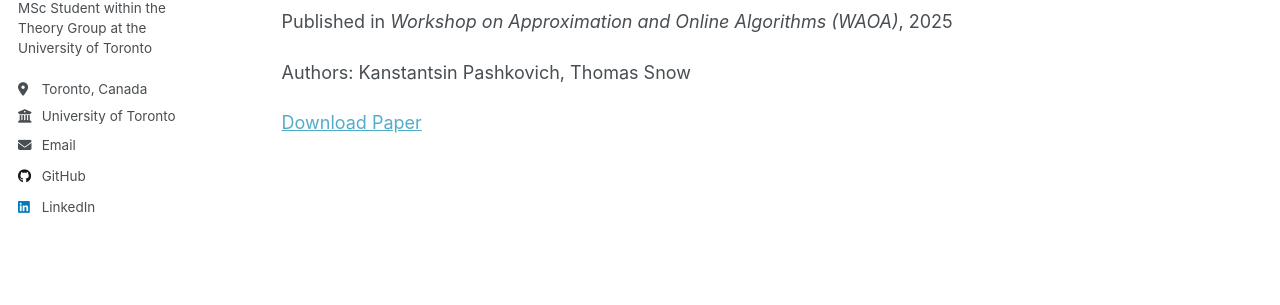
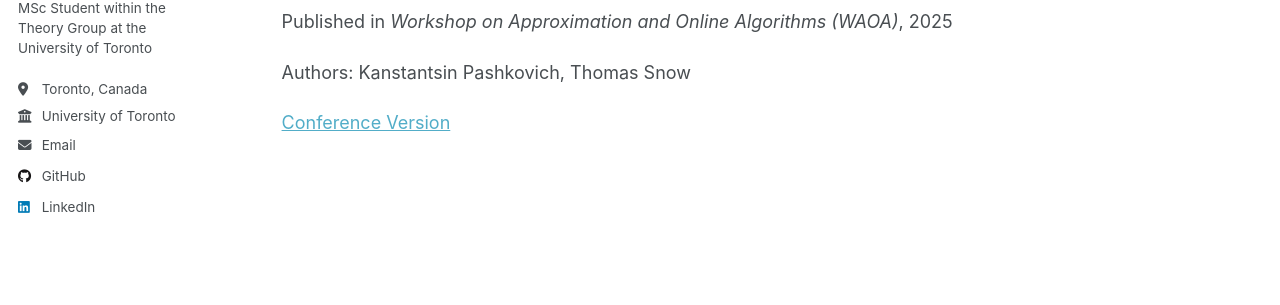
Before and after one commit to tsnowh/tsnowh.github.io, a Jekyll site: the page built from _pages/publications.html, in a window 1280 px wide. Shown: the part 327-632 px from the top of the page. Built offline with Jekyll 4.4.1, drawn with Linux system fonts in a browser that asks for light colours; a script that is not in the unit is left out.

Commit message:
Update archive-single.html

```diff
--- a/_includes/archive-single.html
+++ b/_includes/archive-single.html
@@ -53,13 +53,13 @@
     {% endif %}
 
     {% if post.citation and post.paperurl and post.slidesurl and post.bibtexurl %}
-      <p>Recommended citation: {{ post.citation }}<br /><a href="{{ post.paperurl }}">Download Paper</a> | <a href="{{ post.slidesurl }}">Download Slides</a> | <a href="{{ post.bibtexurl }}">Download Bibtex</a></p>
+      <p>Recommended citation: {{ post.citation }}<br /><a href="{{ post.paperurl }}">Conference Version</a> | <a href="{{ post.slidesurl }}">Download Slides</a> | <a href="{{ post.bibtexurl }}">Download Bibtex</a></p>
     {% elsif post.citation and post.paperurl and post.slidesurl %}
-      <p>Recommended citation: {{ post.citation }}<br /><a href="{{ post.paperurl }}">Download Paper</a> | <a href="{{ post.slidesurl }}">Download Slides</a></p>
+      <p>Recommended citation: {{ post.citation }}<br /><a href="{{ post.paperurl }}">Conference Version</a> | <a href="{{ post.slidesurl }}">Download Slides</a></p>
     {% elsif post.citation and post.paperurl and post.bibtexurl %}
-      <p>Recommended citation: {{ post.citation }}<br /><a href="{{ post.paperurl }}">Download Paper</a> | <a href="{{ post.bibtexurl }}">Download Bibtex</a></p>
+      <p>Recommended citation: {{ post.citation }}<br /><a href="{{ post.paperurl }}">Conference Version</a> | <a href="{{ post.bibtexurl }}">Download Bibtex</a></p>
     {% elsif post.citation and post.paperurl %}
-      <p>Recommended citation: {{ post.citation }}<br /><a href="{{ post.paperurl }}">Download Paper</a></p>
+      <p>Recommended citation: {{ post.citation }}<br /><a href="{{ post.paperurl }}">Conference Version</a></p>
     {% elsif post.citation and post.slidesurl and post.bibtexurl %}
       <p>Recommended citation: {{ post.citation }}<br /><a href="{{ post.slidesurl }}">Download Slides</a> | <a href="{{ post.bibtexurl}}">Download Bibtex</a></p>
     {% elsif post.citation and post.slidesurl %}
@@ -69,9 +69,9 @@
     {% elsif post.citation %}
       <p>Recommended citation: {{ post.citation }}</p>
     {% elsif post.paperurl and post.bibtexurl %}
-      <p><a href=" {{ post.paperurl }} ">Download Paper</a> | <a href="{{ post.bibtexurl }}">Download Bibtex</a></p>
+      <p><a href=" {{ post.paperurl }} ">Conference Version</a> | <a href="{{ post.bibtexurl }}">Download Bibtex</a></p>
     {% elsif post.paperurl %}
-      <p><a href=" {{ post.paperurl }} ">Download Paper</a></p>
+      <p><a href=" {{ post.paperurl }} ">Conference Version</a></p>
     {% elsif post.slidesurl and post.bibtexurl %}
       <p><a href="{{ post.slidesurl }}">Download Slides</a> | <a href="{{ post.bibtexurl }}">Download Bibtex</a></p>
     {% elsif post.slidesurl %}
```
